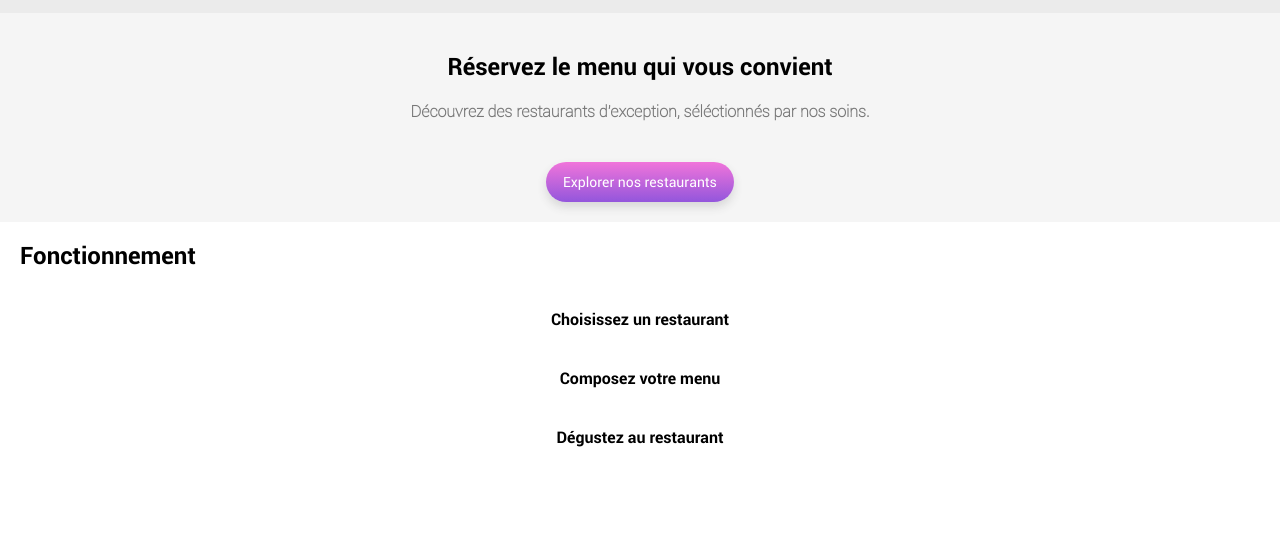
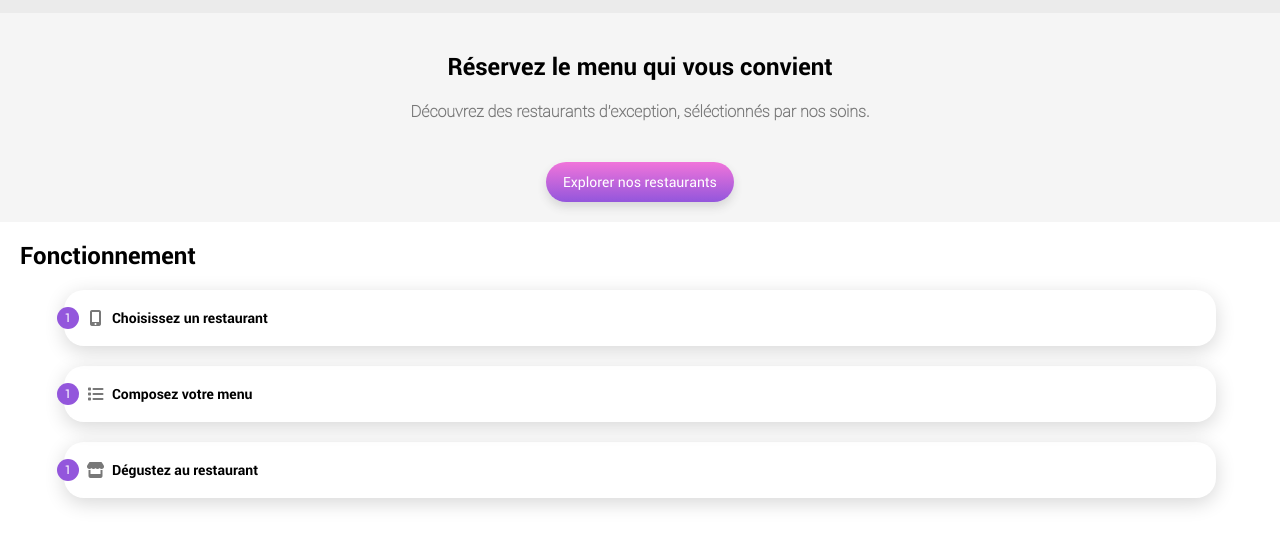
Before and after one commit to ethantaylan/Ohmyfood, a plain HTML site: page index.html in a window 1280 px wide. Shown: the part 111-658 px from the top of the page. Drawn offline with Linux system fonts and the light colour scheme.

Commit message:
commit 1

```diff
--- a/index.html
+++ b/index.html
@@ -24,15 +24,33 @@
         </h4>
         <button class="btn-explorer shadow">Explorer nos restaurants</button>
     </div>
-        <h2 class="bold margin-left">Fonctionnement</h2>
+    <h2 class="bold margin-left">Fonctionnement</h2>
     <nav>
         <div class="block-restaurant">
-            <span class="nav bold shadow padding radius">Choisissez un restaurant</span>
-            <span class="nav bold shadow padding radius">Composez votre menu</span>
-            <span class="nav bold shadow padding radius">Dégustez au restaurant</span>
+            <div class="button nav-shadow radius">
+                <div class="number-icon">
+                    <span class="number regular">1</span>
+                    <i class="fas fa-mobile-alt icon"></i>
+                </div>
+                <span class="nav bold">Choisissez un restaurant</span>
+                <div></div>
+            </div>
+            <div class="button nav-shadow radius">
+                <div class="number-icon">
+                    <span class="number regular">1</span>
+                    <i class="fas fa-list icon"></i>
+                </div>
+                <span class="nav bold">Composez votre menu</span>
+            </div>
+            <div class="button nav-shadow radius">
+                <div class="number-icon">
+                    <span class="number regular">1</span>
+                    <i class="fas fa-store icon"></i>
+                </div>
+                <span class="nav bold">Dégustez au restaurant</span>
+            </div>
         </div>
     </nav>
-
     </div>
 </body>
 
--- a/sass/main.sass
+++ b/sass/main.sass
@@ -4,11 +4,14 @@
 @import spaces
 @import variables
 
+body
+    min-width: 320px
+
 .width
     width: 100%
 
 .nav-shadow
-    box-shadow: 0 8px 20px rgb(200, 200, 200)
+    box-shadow: 0 5px 20px rgb(215, 215, 215)
 
 .radius
     border-radius: 20px
@@ -69,10 +72,39 @@ header
 .block-restaurant
     display: flex
     flex-direction: column
-    width: 100%
-    text-align: center
-    .firstnav
+    align-items: center
+    .button
+        width: 90%
         display: flex
-        width: 100%
-        font-size: 15px
-        box-sizing: border-box
+        align-items: center
+        flex-direction: row
+        margin-bottom: 20px
+        justify-content: center
+        .button:hover > svg
+            color: #9356DC
+        .nav
+            width: 100%
+            font-size: 14px
+            padding-top: 20px
+            padding-bottom: 20px
+        .number-icon
+            display: flex
+            align-items: center
+            width: 50px
+            left: 20px
+            justify-content: space-around
+            .number
+                margin-right: 40px
+                position: absolute
+                font-size: 12px
+                color: white
+                padding-top: 4px
+                padding-bottom: 4px
+                padding-left: 8px
+                padding-right: 8px
+                background-color: $violet
+                text-align: center
+                border-radius: 20px
+            .icon
+                margin-left: 15px
+                color: $dimgray
```
Also changed, not shown: stylesheets/main.css.
